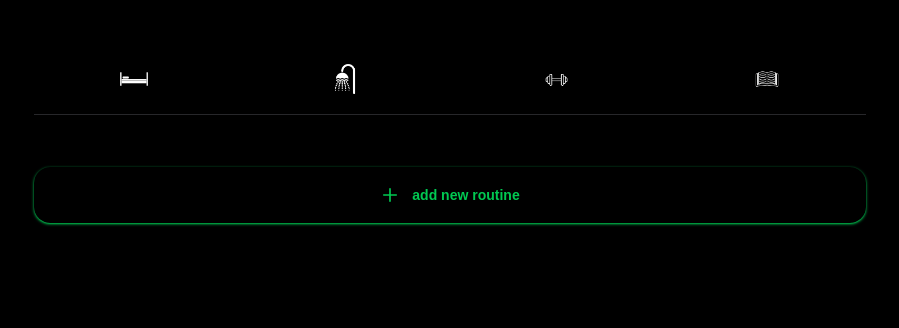
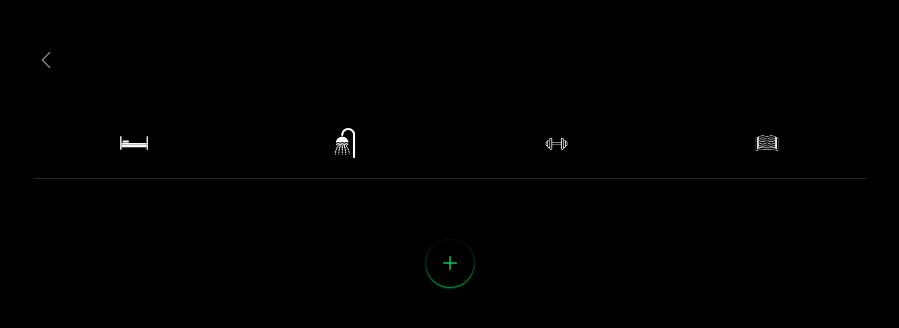
Before and after one commit to parsa-ardalan/taskido, a Next.js app: page /routine in a window 1280 px wide. Shown: the top 328 px of the page, without its empty margins (190-1089 px from the left). Built offline with nearby package versions, Linux system fonts and the light colour scheme.

Commit message:
back button in pages for users to have better navigate page ux

```diff
--- a/src/app/expired/page.jsx
+++ b/src/app/expired/page.jsx
@@ -2,6 +2,7 @@
 
 import { useSelector } from "react-redux";
 import ExpiredTask from "@/components/notes/ExpiredTask";
+import BackwardsButton from "@/components/backwards/BackwardsButton";
 
 export default function Expired() {
 
@@ -15,6 +16,8 @@ export default function Expired() {
 
     return (
         <div className='page flex flex-col items-center mx-auto max-w-7xl w-full min-h-screen pb-12'>
+
+            <BackwardsButton />
 
             {expiredNotesList.length === 0 ? (
 
--- a/src/app/page.jsx
+++ b/src/app/page.jsx
@@ -49,6 +49,7 @@ export default function Home() {
             </svg>
           </button>
         </div>
+
       </main>
     </>
   );
--- a/src/app/profile/page.jsx
+++ b/src/app/profile/page.jsx
@@ -1,3 +1,4 @@
+import BackwardsButton from "@/components/backwards/BackwardsButton"
 import ProfileBox from "@/components/profile/ProfileBox"
 import Image from "next/image"
 import Link from "next/link"
@@ -28,6 +29,9 @@ export default function Profile() {
     return (
 
         <div className="page mx-auto w-full max-w-4xl">
+
+            <BackwardsButton />
+
             <ProfileBox />
 
             <div className="w-full h-auto mt-6 sm:mt-8">
--- a/src/app/routine/page.jsx
+++ b/src/app/routine/page.jsx
@@ -8,6 +8,7 @@ import { useDispatch, useSelector } from "react-redux";
 // @ts-ignore
 import { add } from "@/redux/routine/routineSlice";
 import Routine from "@/components/routine/Routine";
+import BackwardsButton from "@/components/backwards/BackwardsButton";
 
 export default function RoutinePage() {
 
@@ -55,7 +56,7 @@ export default function RoutinePage() {
     }
 
     return (
-        <div className="w-full min-h-screen py-8 flex flex-col items-center">
+        <div className="w-full h-screen flex flex-col items-center">
 
             {/* routine modal */}
             {isModalOpen && (
@@ -65,9 +66,12 @@ export default function RoutinePage() {
             )}
 
             {/* routine content */}
-            <div className="page max-w-4xl mx-auto w-full px-4 sm:px-6">
+            <div className="page max-w-4xl mx-auto">
 
-                <div className="w-full grid grid-cols-4 gap-3 mb-5">
+                <BackwardsButton />
+
+                {/* suggested routine */}
+                <div className="w-full grid grid-cols-4 gap-3 mb-5 mt-10">
                     {
                         suggestedRoutine.map((routine) => (
                             <div
@@ -84,9 +88,10 @@ export default function RoutinePage() {
 
                 <hr className="border-zinc-800 my-5" />
 
-                <div className="w-full h-auto py-3">
+                {/* routine box */}
+                <div className="w-full h-auto">
 
-                    <div className="grid grid-cols-1 md:grid-cols-2 gap-4 mb-5">
+                    <div className="grid grid-cols-1 md:grid-cols-2 gap-3 mb-5">
                         {
                             routineList.map((routine) => (
                                 <Routine
@@ -100,15 +105,20 @@ export default function RoutinePage() {
                         }
                     </div>
 
-                    <button
-                        className="w-full h-14 text-sm font-semibold text-green-500 shadow-sm shadow-green-500 rounded-2xl flex items-center justify-center gap-3 transition-all duration-300 cursor-pointer active:scale-[0.99]"
-                        onClick={openModal}
+                    <div
+                        className="fixed bottom-6 right-6 md:relative md:bottom-auto md:right-auto w-auto rounded-full md:w-full h-fit mt-10 flex items-center justify-center z-40 backdrop-blur-xs"
+                        dir="rtl"
                     >
-                        <svg xmlns="http://www.w3.org/2000/svg" fill="none" viewBox="0 0 24 24" strokeWidth={2} stroke="currentColor" className="size-5">
-                            <path strokeLinecap="round" strokeLinejoin="round" d="M12 4.5v15m7.5-7.5h-15" />
-                        </svg>
-                        add new routine
-                    </button>
+                        <button
+                            className="size-12 shadow-xs shadow-green-500 rounded-full flex items-center justify-center transition-all duration-200 cursor-pointer focus:outline-none"
+                            onClick={openModal}
+                            aria-label="Add new note"
+                        >
+                            <svg xmlns="http://www.w3.org/2000/svg" fill="none" viewBox="0 0 24 24" strokeWidth={1.8} stroke="currentColor" className="size-5 text-green-500">
+                                <path strokeLinecap="round" strokeLinejoin="round" d="M12 4.5v15m7.5-7.5h-15" />
+                            </svg>
+                        </button>
+                    </div>
 
                 </div>
 
--- a/src/app/settings/page.jsx
+++ b/src/app/settings/page.jsx
@@ -1,5 +1,6 @@
 "use client"
 
+import BackwardsButton from "@/components/backwards/BackwardsButton"
 import InfoBox from "@/components/settings/InfoBox"
 import Language from "@/components/settings/Language"
 import Notifications from "@/components/settings/Notifications"
@@ -10,6 +11,8 @@ export default function SettingsPage() {
     return (
 
         <div className="page flex flex-col gap-5 max-w-4xl mx-auto">
+
+            <BackwardsButton />
 
             {/* Language */}
             <Language />
--- /dev/null
+++ b/src/components/backwards/BackwardsButton.jsx
@@ -0,0 +1,18 @@
+'use client'
+
+import { useRouter } from "next/navigation"
+
+export default function BackwardsButton() {
+
+    const router = useRouter()
+
+    return (
+        <div className="w-full h-14 flex items-center justify-start">
+
+            <svg xmlns="http://www.w3.org/2000/svg" fill="none" viewBox="0 0 24 24" strokeWidth={1.5} stroke="currentColor" className="size-6 opacity-50" onClick={() => { router.back() }}>
+                <path strokeLinecap="round" strokeLinejoin="round" d="M15.75 19.5 8.25 12l7.5-7.5" />
+            </svg>
+
+        </div>
+    )
+}
```
